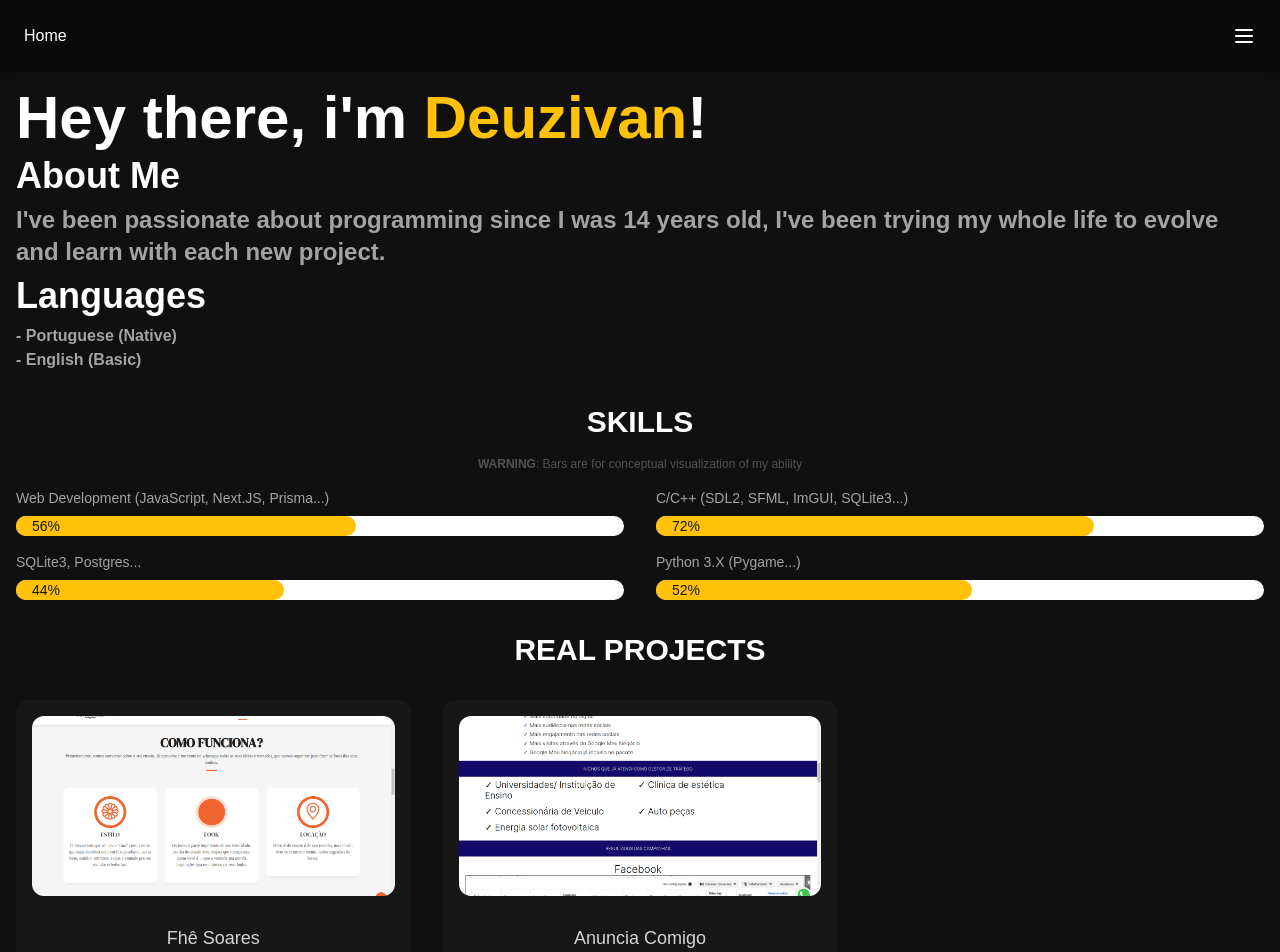
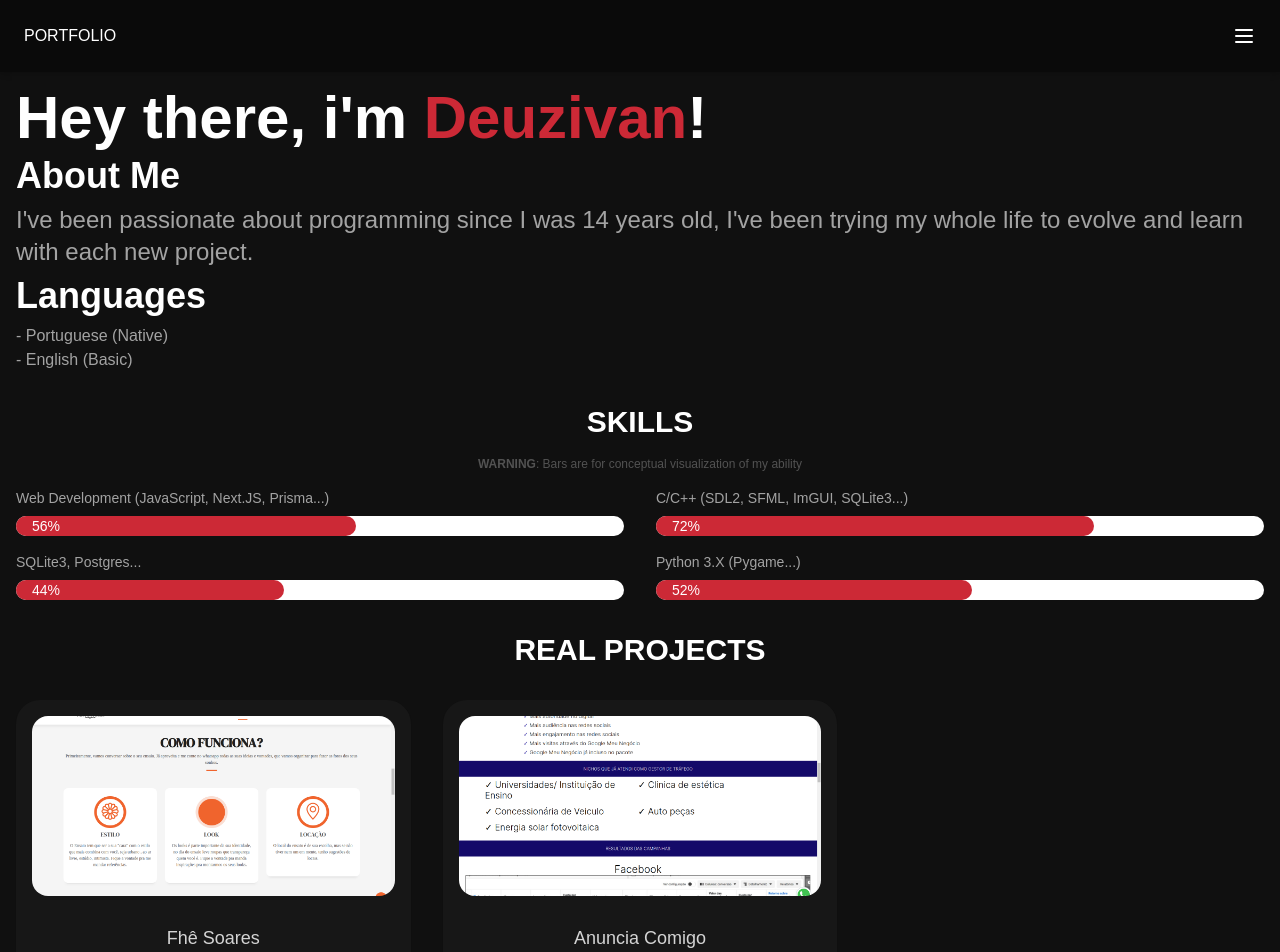
Before and after one commit to DeuzivanViana/my-website, a Next.js app: page /portfolio in a window 1280 px wide. Shown: the top 952 px of the page. Built offline with nearby package versions, Linux system fonts and the light colour scheme.

Commit message:
improve ux adding rounded more satisfy

```diff
--- a/app/components/Banner/index.js
+++ b/app/components/Banner/index.js
@@ -9,13 +9,13 @@ export const Banner = () => {
             whileInView={{opacity: 1, x: 0}}
             transition={{duration: 0.5}}
         >
-            <h1 className="text-6xl font-bold">Hey there, i&apos;m <span className="text-[#ffc209]">Deuzivan</span>!</h1>
+            <h1 className="text-6xl font-bold">Hey there, i&apos;m <span className="text-[#CC2936]">Deuzivan</span>!</h1>
             <h2 className="text-white text-4xl py-2 font-bold">About Me</h2>
-            <p className="text-2xl text-neutral-400 font-bold">I&apos;ve been passionate about programming since I was 14 years old, I&apos;ve been trying my whole life to evolve and learn with each new project.</p>
+            <p className="text-2xl text-neutral-400 font-light">I&apos;ve been passionate about programming since I was 14 years old, I&apos;ve been trying my whole life to evolve and learn with each new project.</p>
             <h2 className="text-white text-4xl py-2 font-bold">Languages</h2>
             <ul className="text-neutral-400">
-                <li className="text-1xl font-bold">- Portuguese (Native)</li>
-                <li className="text-1xl font-bold">- English (Basic)</li>
+                <li className="text-1xl font-light">- Portuguese (Native)</li>
+                <li className="text-1xl font-light">- English (Basic)</li>
             </ul>
         </motion.div>
     )
--- a/app/components/Bar/index.js
+++ b/app/components/Bar/index.js
@@ -5,8 +5,8 @@ export const Bar = ({ title, progress }) => {
     return (
         <div>
             <h2 className="text-neutral-400 text-sm ml-4">{ title }</h2>
-            <div className="bg-white m-4 text-sm text-neutral-900 rounded-xl mt-2">
-                <motion.span className={`bg-[#ffc209] rounded-xl pl-4 block`}
+            <div className="bg-white m-4 text-sm text-white rounded-xl mt-2">
+                <motion.span className={`bg-[#CC2936] rounded-xl pl-4 block`}
                     initial={{width: 0}}
                     whileInView={{width: `${progress}%`}}
                     transition={{duration: 100 / progress}}
--- a/app/components/NavigationBar/index.js
+++ b/app/components/NavigationBar/index.js
@@ -9,7 +9,7 @@ export const NavigationBar = () => {
     return (
         <>
             <nav className='bg-neutral-950 p-6 shadow-md flex justify-between'>
-                <h1 className='text-white'>Home</h1>
+                <h1 className='text-white'>PORTFOLIO</h1>
                 <Menu className='text-white z-50' onClick={() => setIsOpenMenu(!is_open_menu)}/>
             </nav>
 
--- a/app/components/Project/index.js
+++ b/app/components/Project/index.js
@@ -17,7 +17,7 @@ export const Project = ( { title, description, src_list, href = "#"} ) => {
     }, [img_index, src_list]);
 
     return (
-        <motion.div className="text-white bg-neutral-900 rounded-xl m-4 shadow-sm relative pb-6 p-2 overflow-hidden z-10 grid"
+        <motion.div className="text-white bg-neutral-900 rounded-3xl m-4 shadow-sm relative pb-6 p-2 overflow-hidden z-10 grid"
             initial={{opacity: 0, scale: 0.01}}
             whileInView={{opacity: 1, scale: 1}}
             transition={{duration: 0.3}}
@@ -30,7 +30,7 @@ export const Project = ( { title, description, src_list, href = "#"} ) => {
                     exit={{ x: -300, opacity: 0}}
                 >
                     <Image
-                        className="rounded-xl object-cover object-center h-[180px] w-[100]"
+                        className="rounded-2xl object-cover object-center h-[180px] w-[100]"
                         src={src_list[img_index]}
                         width={700}
                         alt="image about project"
@@ -41,7 +41,7 @@ export const Project = ( { title, description, src_list, href = "#"} ) => {
             <h1 className="text-lg text-center pt-[13.5rem] text-neutral-300">{ title }</h1>
             <p className="text-sm p-4 text-neutral-500">{ description }</p>
 
-            <Link href={href} className="bg-neutral-700 self-end p-3 block rounded-xl text-center text-sm hover:bg-neutral-300 hover:text-black ml-4 mr-4 text-white">VIEW</Link>
+            <Link href={href} className="bg-neutral-700 self-end p-3 block rounded-full text-center text-sm hover:bg-neutral-300 hover:text-black ml-4 mr-4 text-white">VIEW</Link>
         </motion.div>
     )
 }
```
